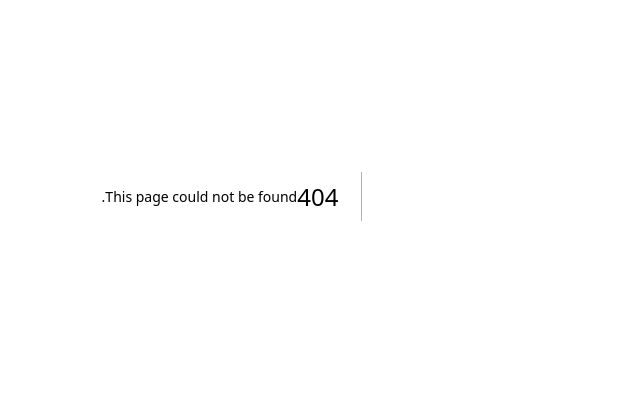
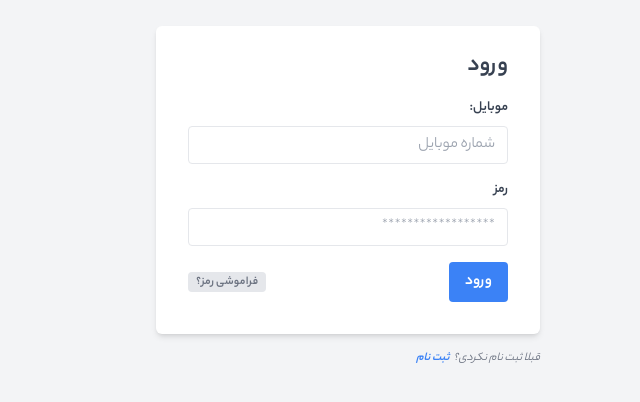
Before and after one commit to milad7212/ready-for-test, a Next.js app: page /login in a window 1280 px wide. Before the commit this address had no page. Shown: the part 204-606 px from the top of the page, without its empty margins (440-1080 px from the left). Built offline with nearby package versions, Linux system fonts and the light colour scheme.

Commit message:
Add login page

```diff
--- a/components/ItemReadTest.jsx
+++ b/components/ItemReadTest.jsx
@@ -40,13 +40,13 @@ function ItemReadTest({
         <div className="flex ">
           <p className={classForCorrectAns(1)}>1. {option1}</p>
         </div>
-        <div className="flex text-justify text-sm">
+        <div className="flex text-justify ">
           <p className={classForCorrectAns(2)}>2. {option2}</p>
         </div>
-        <div className="flex text-justify text-sm">
+        <div className="flex text-justify ">
           <p className={classForCorrectAns(3)}>3. {option3}</p>
         </div>
-        <div className="flex text-justify text-sm">
+        <div className="flex text-justify ">
           <p className={classForCorrectAns(4)}>4. {option4}</p>
         </div>
       </div>
--- a/package.json
+++ b/package.json
@@ -20,6 +20,7 @@
     "next": "13.1.6",
     "react": "18.2.0",
     "react-dom": "18.2.0",
+    "react-hook-form": "^7.43.1",
     "react-icons": "^4.7.1",
     "react-redux": "^8.0.5",
     "typescript": "4.9.5"
--- a/pages/index.tsx
+++ b/pages/index.tsx
@@ -18,7 +18,7 @@ export default function Home() {
       <Navbar />
       <div className="container mx-auto px-6 flex flex-col">
         <Hero />
-        <StartExam/>
+        {/* <StartExam/> */}
 
         <WhyUse/>
         <ShowItemTest/>
--- /dev/null
+++ b/pages/login.tsx
@@ -0,0 +1,68 @@
+import React from "react";
+
+function login() {
+  return (
+    <div className="bg-gray-100 h-screen flex flex-col items-center justify-center">
+      <div className="max-w-sm w-full">
+        <div className="bg-white shadow-md rounded-md px-8 pt-6 pb-8 mb-4">
+          <h2 className="text-2xl font-semibold text-gray-700 mb-4">ورود</h2>
+          <form>
+            <div className="mb-4">
+              <label
+                className="block text-gray-700 text-sm font-bold mb-2"
+                htmlFor="username"
+              >
+                موبایل:
+              </label>
+              <input
+                className="shadow-appearance border rounded w-full py-2 px-3 text-gray-700 leading-tight focus:outline focus:shadow"
+                id="username"
+                type="text"
+                placeholder="شماره موبایل"
+              />
+            </div>
+            <div className="mb-4">
+              <label
+                className="block text-gray-700 text-sm font-bold mb-2"
+                htmlFor="password"
+              >
+                رمز
+              </label>
+              <input
+                className="shadow-appearance border rounded w-full py-2 px-3 text-gray-700 leading-tight focus:outline focus:shadow"
+                id="password"
+                type="password"
+                placeholder="******************"
+              />
+            </div>
+            <div className="flex items-center justify-between">
+              <button
+                className="bg-blue-500 hover:bg-blue-700 text-white font-bold py-2 px-4 rounded focus:outline focus:shadow"
+                type="button"
+              >
+                ورود
+              </button>
+              <a
+                href="#"
+                className="inline-block items-center justify-center px-2 py-1 text-xs font-bold leading-none uppercase tracking-wide bg-gray-200 hover:bg-gray-300 rounded text-gray-500 hover:text-white focus:outline focus:shadow outline-none active:bg-gray-400 active:text-white transition ease-in-out duration-150"
+              >
+                فراموشی رمز؟
+              </a>
+            </div>
+          </form>
+        </div>
+        <p className="text-xs italic mt-4 text-gray-500">
+          قبلا ثبت نام نکردی؟
+          <a
+            href="#"
+            className="no-underline mr-1 font-bold text-blue-500 hover:text-blue-700 transition ease-in-out duration:150"
+          >
+            ثبت نام
+          </a>
+        </p>
+      </div>
+    </div>
+  );
+}
+
+export default login;
--- /dev/null
+++ b/pages/register.tsx
@@ -0,0 +1,128 @@
+import React, { useState } from "react";
+
+function login() {
+  const [whichStep, setWhichStep] = useState("phoneNumber");
+  return (
+    <div className="bg-gray-100 h-screen flex flex-col items-center justify-center">
+      <div className="max-w-sm w-full">
+        <div className="bg-white shadow-md rounded-md px-8 pt-6 pb-8 mb-4">
+          <h2 className="text-2xl font-semibold text-gray-700 mb-4">
+            {whichStep == "phoneNumber" && "  ثبت نام"}
+          </h2>
+          {whichStep == "phoneNumber" && (
+            <form>
+              <div className="mb-4">
+                <label
+                  className="block text-gray-700 text-sm font-bold mb-2"
+                  htmlFor="username"
+                >
+                  موبایل:
+                </label>
+                <input
+                  className="shadow-appearance border rounded w-full py-2 px-3 text-gray-700 leading-tight focus:outline focus:shadow"
+                  id="username"
+                  type="text"
+                  placeholder="شماره موبایل"
+                />
+              </div>
+
+              <div className="flex items-center justify-between">
+                <button
+                  onClick={() => setWhichStep("Verification")}
+                  className="bg-blue-500 active:scale-95 hover:bg-blue-700 text-white font-bold py-2 px-4 rounded focus:outline focus:shadow"
+                  type="button"
+                >
+                  دریافت کد
+                </button>
+              </div>
+            </form>
+          )}
+
+          {whichStep == "Verification" && (
+            <form>
+              <div className="mb-4">
+                <div className="my-2 text-center text-gray-600  text-sm">
+                  کد ارسالی به
+                  <span className="mx-1 font-bold">09139939426</span>
+                  را وارد نمایید.
+                </div>
+                <label
+                  className="block text-gray-700 text-sm font-bold mb-2"
+                  htmlFor="username"
+                >
+                  کد تایید:
+                </label>
+                <input
+                  className="shadow-appearance border rounded w-full py-2 px-3 text-gray-700 leading-tight focus:outline focus:shadow"
+                  id="username"
+                  type="text"
+                  placeholder=""
+                />
+              </div>
+
+              <div className="flex items-center justify-between">
+                <button
+                  onClick={() => setWhichStep("set-password")}
+                  className="bg-blue-500 hover:bg-blue-700 text-white font-bold py-2 px-4 rounded focus:outline focus:shadow"
+                  type="button"
+                >
+                  تایید
+                </button>
+                <a
+                  href="#"
+                  className="inline-block items-center justify-center px-2 py-1 text-xs font-bold leading-none uppercase tracking-wide bg-gray-200 hover:bg-gray-300 rounded text-gray-500 hover:text-white focus:outline focus:shadow outline-none active:bg-gray-400 active:text-white transition ease-in-out duration-150"
+                >
+                  اصلاح شماره موبایل
+                </a>
+              </div>
+            </form>
+          )}
+
+          {whichStep == "set-password" && (
+            <form>
+              <div className="mb-4">
+                <label
+                  className="block text-gray-700 text-sm font-bold mb-2"
+                  htmlFor="username"
+                >
+                  رمز عبور:
+                </label>
+                <input
+                  className="shadow-appearance border rounded w-full py-2 px-3 text-gray-700 leading-tight focus:outline focus:shadow"
+                  id="username"
+                  type="text"
+                  placeholder=""
+                />
+              </div>
+              <div className="mb-4">
+                <label
+                  className="block text-gray-700 text-sm font-bold mb-2"
+                  htmlFor="username"
+                >
+                  تکرار رمز عبور:
+                </label>
+                <input
+                  className="shadow-appearance border rounded w-full py-2 px-3 text-gray-700 leading-tight focus:outline focus:shadow"
+                  id="username"
+                  type="text"
+                  placeholder=""
+                />
+              </div>
+
+              <div className="flex items-center justify-between">
+                <button
+                  className="bg-blue-500 hover:bg-blue-700 text-white font-bold py-2 px-4 rounded focus:outline focus:shadow"
+                  type="button"
+                >
+                  ثبت نام
+                </button>
+              </div>
+            </form>
+          )}
+        </div>
+      </div>
+    </div>
+  );
+}
+
+export default login;
```
Also changed, not shown: components/ListBooksExam.jsx (+7 -6 lines), 1 other file (tests, documents, lock files or other folders).
